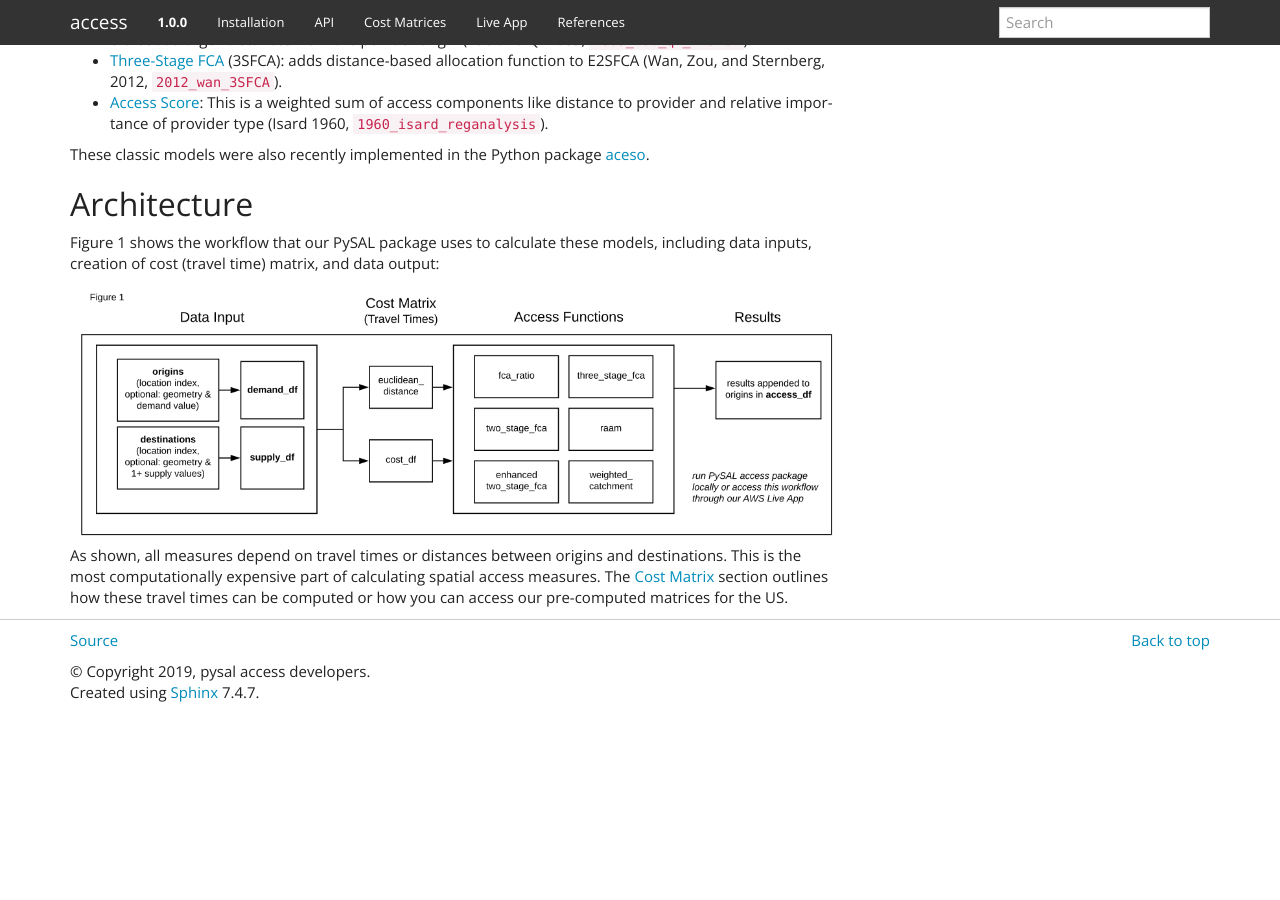
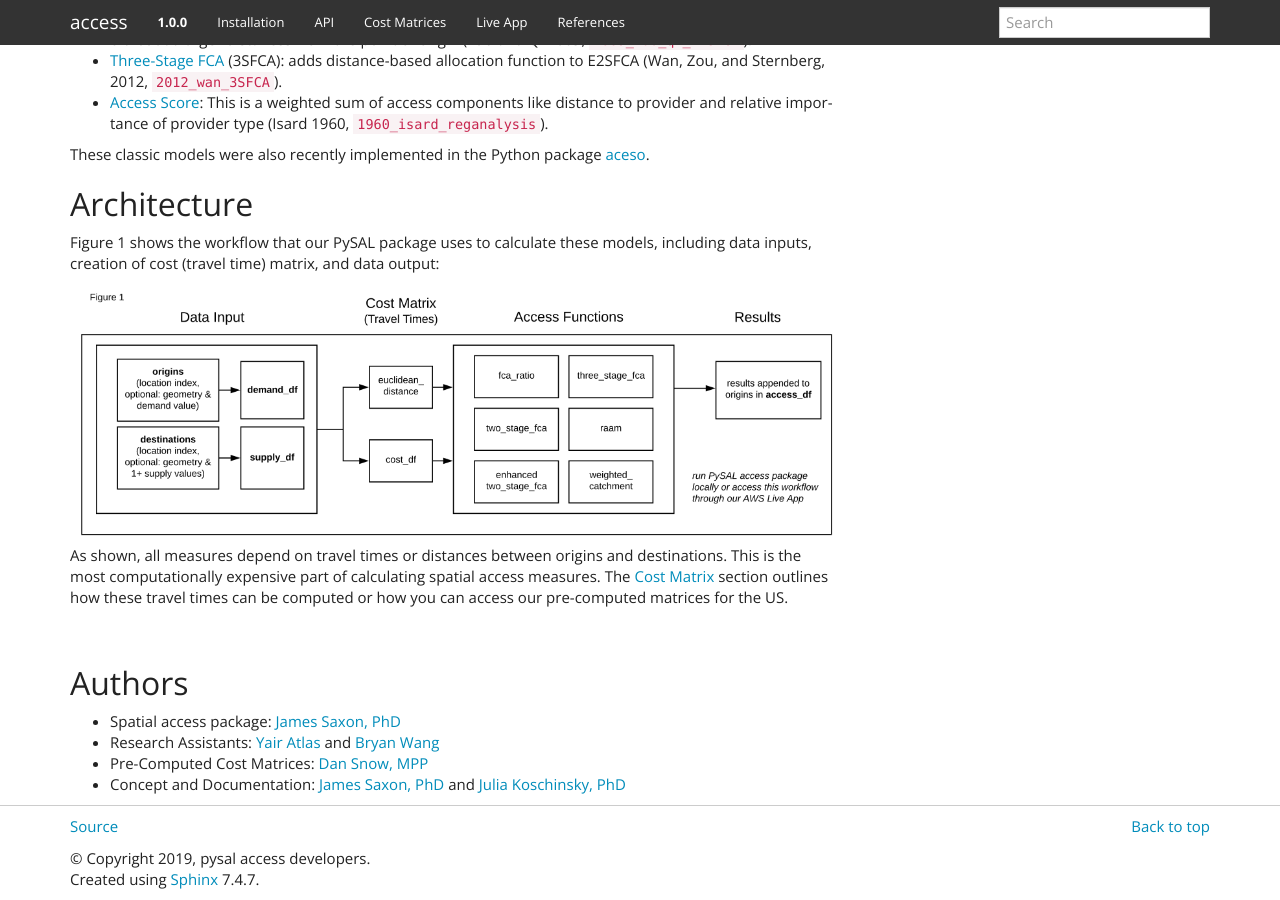
Before and after one commit to pysal/access, a Sphinx documentation site: the page built from docs/index.rst, in a window 1280 px wide and 900 px high, scrolled down 1392 px. Built offline with Sphinx 7.4.7, drawn with Linux system fonts in a browser that asks for light colours; cross-references to code outside the pages are shown as plain code; before the commit the page ends 2106 px from its top, so only the background shows below that.

Commit message:
adding authors

```diff
--- a/docs/index.rst
+++ b/docs/index.rst
@@ -57,6 +57,17 @@ Figure 1 shows the workflow that our PySAL package uses to calculate these model
 
 As shown, all measures depend on travel times or distances between origins and destinations. This is the most computationally expensive part of calculating spatial access measures. The `Cost Matrix <https://access.readthedocs.io/en/latest/resources.html>`_ section outlines how these travel times can be computed or how you can access our pre-computed matrices for the US.
 
+|
+^^^^^^^^^^^^^^^^^^^^^^^^^^^
+Authors
+^^^^^^^^^^^^^^^^^^^^^^^^^^^
+
+- Spatial access package: `James Saxon, PhD <https://saxon.harris.uchicago.edu/>`_
+- Research Assistants: `Yair Atlas <https://spatial.uchicago.edu/directories/full/2019-to-20>`_ and `Bryan Wang <https://spatial.uchicago.edu/directories/full/2019-to-20>`_
+- Pre-Computed Cost Matrices: `Dan Snow, MPP <https://www.linkedin.com/in/dfsnow/>`_
+- Concept and Documentation: `James Saxon, PhD <https://saxon.harris.uchicago.edu/>`_ and `Julia Koschinsky, PhD <https://www.linkedin.com/in/julia-koschinsky-657599b1/>`_
+
+
 .. toctree::
    :hidden:
    :maxdepth: 3
```
